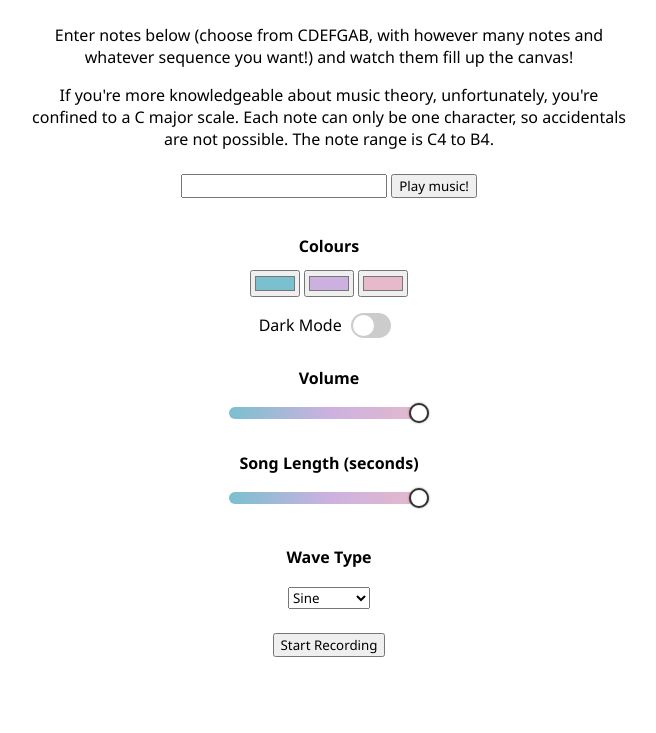
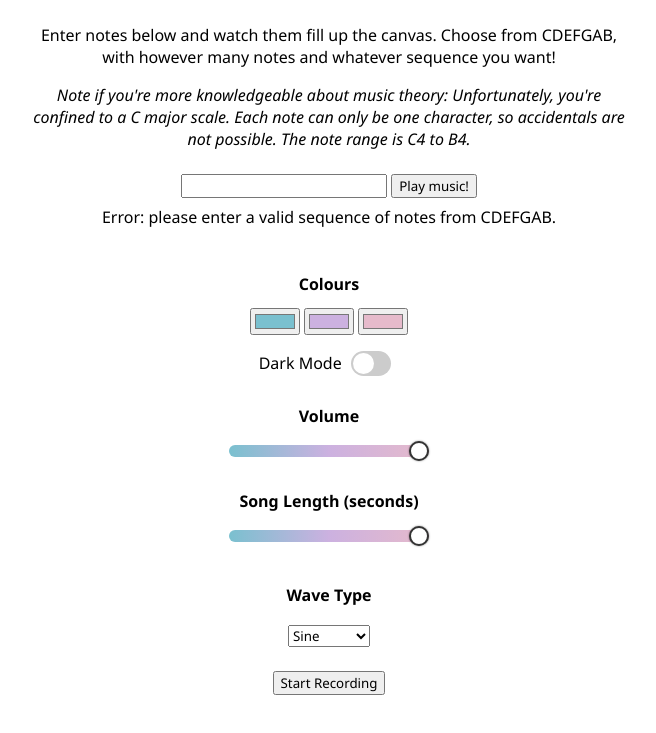
Before and after one commit to angelazheng96/sound-waves, a website: page index.html in a window 1280 px wide. Both pictures are taken after a click on the button "Play music!". Shown: the part 109-842 px from the top of the page, without its empty margins (311-967 px from the left). Drawn offline with Linux system fonts and the light colour scheme.

Commit message:
Verify input

```diff
--- a/index.html
+++ b/index.html
@@ -12,16 +12,20 @@
   <h1 class="animated-gradient-text">Oscillart</h1>
 
   <div id="instructions-container">
-    <div class="instructions">Enter notes below (choose from CDEFGAB, with however many notes and whatever sequence you
-      want!) and watch them fill up the canvas!</div>
-    <div class="instructions">If you're more knowledgeable about music theory, unfortunately, you're confined to a C
-      major scale. Each note can only be one character, so accidentals are not possible. The note range is C4 to B4.
+    <div class="instructions">Enter notes below and watch them fill up the canvas. Choose from CDEFGAB, with however many notes and whatever sequence you want!</div>
+    <div class="instructions" style="font-style: italic;">Note if you're more knowledgeable about music theory:
+      Unfortunately, you're confined to a C major scale. Each note can only be one character, so accidentals are not
+      possible. The note range is C4 to B4.
     </div>
   </div>
 
-  <div>
-    <input type="text" id="input">
-    <button id="submit" onclick="handle()">Play music!</button>
+  <div id="input-container">
+    <div>
+      <input type="text" id="input">
+      <button id="submit" onclick="handle()">Play music!</button>
+    </div>
+    <div id="input-error" class="instructions" style="display: none">Error: please enter a valid sequence of notes from
+      CDEFGAB.</div>
   </div>
 
   <div id="colour-container">
--- a/main.js
+++ b/main.js
@@ -146,6 +146,12 @@ function frequency(pitch) {
   freq = pitch;
 }
 
+function validInput(input) {
+  // Check if input is valid (only contains C, D, E, F, G, A, B)
+  const validChars = /^[CDEFGAB]+$/;
+  return validChars.test(input);
+}
+
 // Handles button press
 function handle() {
   reset = true;
@@ -155,6 +161,9 @@ function handle() {
 
   var userInput = String(input.value)
   var notesList = [];
+
+  if (validInput(userInput)) {
+    document.getElementById('input-error').style.display = 'none';
 
     songLength = parseInt(lengthSlider.value) * 1000; // Convert seconds to milliseconds
     length = userInput.length;
@@ -185,6 +194,11 @@ function handle() {
         clearInterval(repeat);
       }
     }, timePerNote);
+
+  } else {
+    document.getElementById('input-error').style.display = 'flex';
+  }
+
 }
 
 function waveType(x, period) {
--- a/style.css
+++ b/style.css
@@ -44,6 +44,13 @@ h2 {
 
 .instructions {
   margin: 0.5em 0;
+}
+
+#input-container {
+  display: flex;
+  flex-direction: column;
+  align-items: center;
+  justify-content: center;
 }
 
 input {
```
Lines whose indentation alone changed are shown as unchanged.
